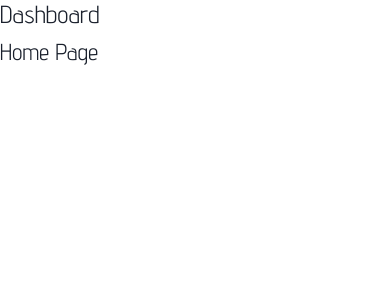
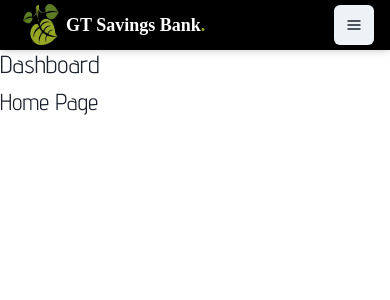
Before and after one commit to julzedz/GT-Savings-Investment-App, a React (Create React App) app: page /home in a window 390 px wide. Shown: the top 300 px of the page. Built offline with nearby package versions, Linux system fonts and the light colour scheme; a web font is replaced by a local one.

Commit message:
Add hamburger menu to nav

```diff
--- /dev/null
+++ b/src/components/insurance.jsx
@@ -0,0 +1,8 @@
+const Insurance = () => (
+  <>
+    <h2>Insurance</h2>
+
+  </>
+);
+
+export default Insurance;
--- a/src/components/navbar.jsx
+++ b/src/components/navbar.jsx
@@ -21,10 +21,10 @@ import '../styles/navbar.css';
 const Navbar = () => {
   const location = useLocation();
   const isActive = (path) => location.pathname === path;
-  const [isMenuOpen, setMenuOpen] = React.useState(false);
+  const { isOpen, onToggle } = useDisclosure();
 
   return (
-    <Collapse in={isMenuOpen} animateOpacity>
+    <>
       <Flex
         bg="black"
         px={4}
@@ -59,7 +59,7 @@ const Navbar = () => {
         </Box>
 
         {/* Nav Links */}
-        <Flex align="center" className="nav-menu" mx={10}>
+        <Flex align="center" className="nav-menu" mx={10} display={{ base: 'none', md: 'flex' }}>
           <NavLink href="/" isActive={isActive('/home')}>Home</NavLink>
           <DropdownMenu label="Banking & Borrowing" isActive={isActive('/banking' || '/loans' || 'mortgage')}>
             <DropdownItem href="/banking" border="none">Online Banking</DropdownItem>
@@ -78,15 +78,37 @@ const Navbar = () => {
         </Flex>
 
         <IconButton
-          display={{ base: 'block', md: 'none' }}
-          onClick={() => setMenuOpen(!isMenuOpen)}
-          icon={isMenuOpen ? <CloseIcon /> : <HamburgerIcon />}
-          variant="ghost"
-          color="white"
-          aria-label="Toggle Menu"
+          icon={isOpen ? <CloseIcon /> : <HamburgerIcon />}
+          aria-label="Toggle Navigation"
+          onClick={onToggle}
+          display={{ base: 'flex', md: 'none' }}
         />
       </Flex>
-    </Collapse>
+
+      <Collapse in={isOpen} id="navbar-collapse">
+        <Flex
+          justifyContent="space-between"
+          alignItems="center"
+          flexDirection="column"
+        >
+          <NavLink href="/" isActive={isActive('/home')}>Home</NavLink>
+          <DropdownMenu label="Banking & Borrowing" isActive={isActive('/banking' || '/loans' || 'mortgage')}>
+            <DropdownItem href="/banking" border="none">Online Banking</DropdownItem>
+            <DropdownItem href="/loans" border="none">Loans</DropdownItem>
+            <DropdownItem href="/mortgages" border="none">Mortgages</DropdownItem>
+          </DropdownMenu>
+          <DropdownMenu label="Support" isActive={isActive('/support' || '/appointment' || 'contact')}>
+            <DropdownItem href="/support">Contact Us</DropdownItem>
+            <DropdownItem href="/about">About Us</DropdownItem>
+            <DropdownItem href="/about">Make an Appointment</DropdownItem>
+          </DropdownMenu>
+          <DropdownMenu label="Investment Services" isActive={isActive('/investment' || '/insurance')}>
+            <DropdownItem href="/investment">Investment</DropdownItem>
+            <DropdownItem href="/insurance">Insurance</DropdownItem>
+          </DropdownMenu>
+        </Flex>
+      </Collapse>
+    </>
   );
 };
 
--- a/src/routes/GtSavingsBankRoutes.jsx
+++ b/src/routes/GtSavingsBankRoutes.jsx
@@ -6,6 +6,7 @@ import Investment from '../components/investment';
 import Support from '../components/support';
 import Profile from '../components/profile';
 import Account from '../components/account';
+import Insurance from '../components/insurance';
 
 const GtSavingsBankRoutes = () => (
   <div className="app-container">
@@ -19,6 +20,7 @@ const GtSavingsBankRoutes = () => (
         <Route path="/support" element={<Support />} />
         <Route path="/profile" element={<Profile />} />
         <Route path="/account" element={<Account />} />
+        <Route path="/insurance" element={<Insurance />} />
       </Routes>
     </div>
   </div>
```
